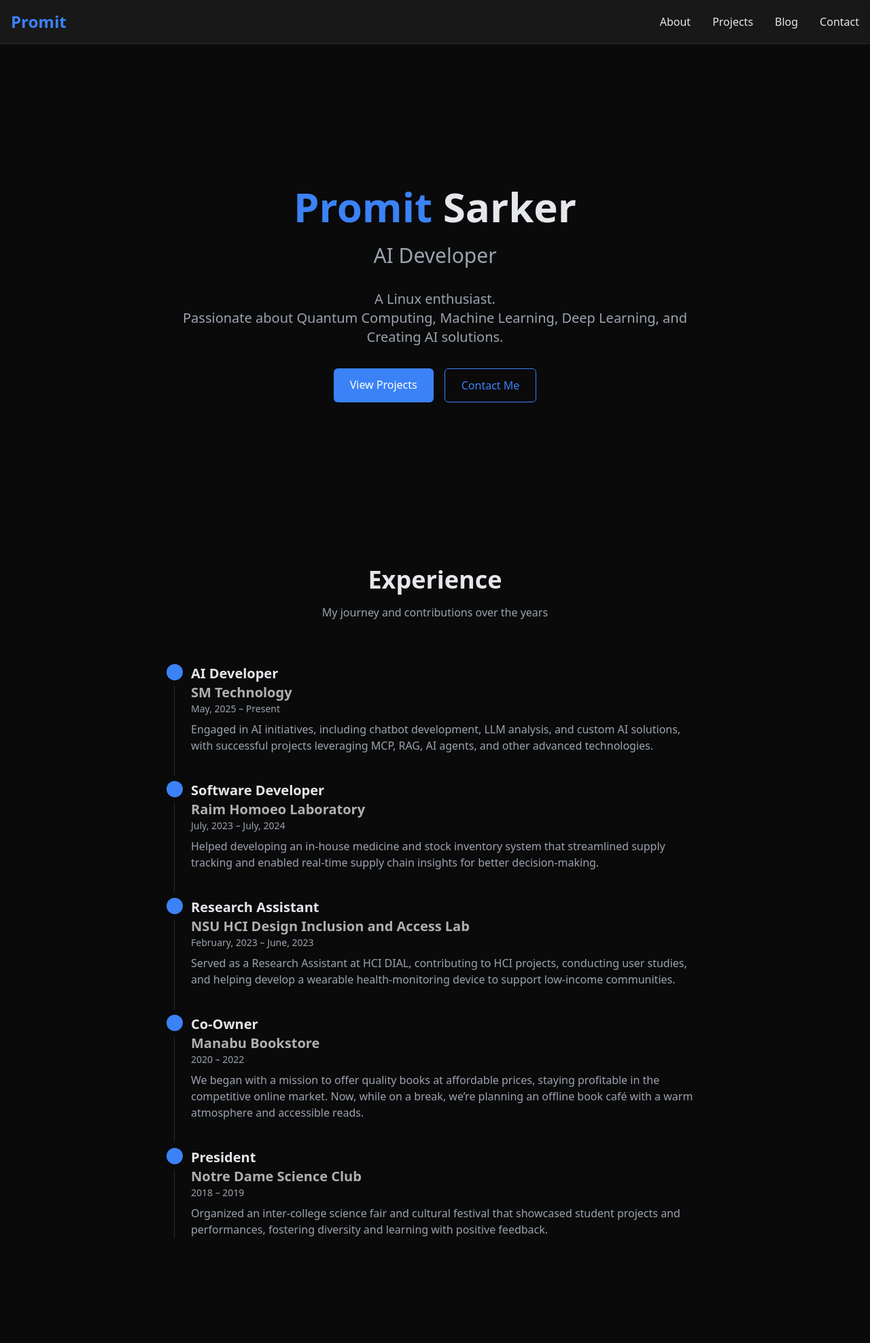
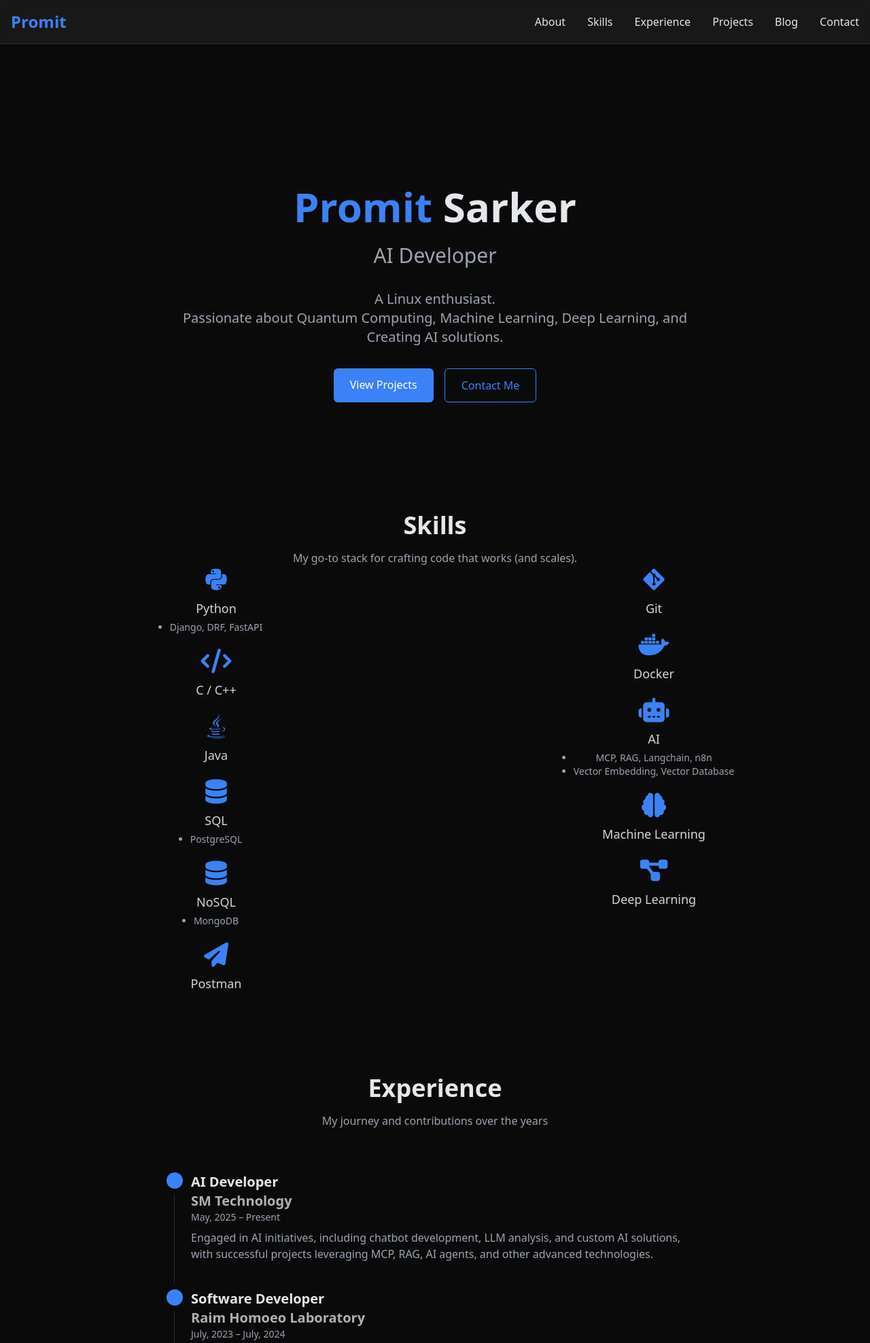
Before and after one commit to PromitSarker/Portfolio_, a Django app: page / in a window 1280 px wide. Shown: the top 1976 px of the page at 68% size. Run offline with Django 4.2, Linux system fonts and the light colour scheme; data comes from the database, SQL or seed files in the repository; both versions use the stored data as it was after the commit; some libraries are stand-ins or nearby versions.

Commit message:
added contact and skills

```diff
--- a/template/index.html
+++ b/template/index.html
@@ -81,6 +81,10 @@
         <a href="#" class="text-2xl font-bold text-accent"> Promit </a>
         <nav class="hidden md:flex space-x-8">
           <a href="#about" class="hover:text-accent transition">About</a>
+          <a href="#skills" class="hover:text-accent transition">Skills</a>
+          <a href="#experience" class="hover:text-accent transition"
+            >Experience</a
+          >
           <a href="#projects" class="hover:text-accent transition">Projects</a>
           <a href="#blog" class="hover:text-accent transition">Blog</a>
           <a href="#contact" class="hover:text-accent transition">Contact</a>
@@ -90,13 +94,16 @@
         </button>
       </div>
 
-      <!-- Mobile menu -->
       <div
         id="mobile-menu"
         class="hidden md:hidden bg-dark-800 px-4 py-2 border-t border-dark-700"
       >
         <div class="flex flex-col space-y-3">
           <a href="#about" class="hover:text-accent transition py-2">About</a>
+          <a href="#skills" class="hover:text-accent transition py-2">Skills</a>
+          <a href="#experience" class="hover:text-accent transition py-2"
+            >Experience</a
+          >
           <a href="#projects" class="hover:text-accent transition py-2"
             >Projects</a
           >
@@ -109,7 +116,6 @@
     </header>
 
     <main class="container mx-auto px-4 py-12">
-      <!-- Hero Section -->
       <section
         id="about"
         class="min-h-[80vh] flex flex-col justify-center items-center text-center fade-in"
@@ -135,7 +141,7 @@
               View Projects
             </a>
             <a
-              href="#contact"
+              href="mailto:promitsrkr@gmail.com"
               class="border border-accent text-accent hover:bg-dark-700 px-6 py-3 rounded-md transition"
             >
               Contact Me
@@ -144,7 +150,80 @@
         </div>
       </section>
 
-      <!-- Experience Section -->
+      <div id="skills" class="text-center mb-10">
+        <h3 class="text-3xl md:text-4xl font-bold mb-4">Skills</h3>
+        <p class="text-gray-400 max-w-2xl mx-auto">
+          My go-to stack for crafting code that works (and scales).
+        </p>
+        <div class="grid grid-cols-1 md:grid-cols-2 gap-10">
+          <div>
+            <ul class="space-y-5 text-gray-300">
+              <li class="flex flex-col items-center">
+                <i class="fab fa-python text-4xl text-accent mb-2"></i>
+                <span class="text-lg font-medium">Python</span>
+                <ul class="list-disc text-sm text-gray-400 mt-1">
+                  <li>Django, DRF, FastAPI</li>
+                </ul>
+              </li>
+              <li class="flex flex-col items-center">
+                <i class="fas fa-code text-4xl text-accent mb-2"></i>
+                <span class="text-lg font-medium">C / C++</span>
+              </li>
+              <li class="flex flex-col items-center">
+                <i class="fab fa-java text-4xl text-accent mb-2"></i>
+                <span class="text-lg font-medium">Java</span>
+              </li>
+              <li class="flex flex-col items-center">
+                <i class="fas fa-database text-4xl text-accent mb-2"></i>
+                <span class="text-lg font-medium">SQL</span>
+                <ul class="list-disc text-sm text-gray-400 mt-1">
+                  <li>PostgreSQL</li>
+                </ul>
+              </li>
+              <li class="flex flex-col items-center">
+                <i class="fas fa-database text-4xl text-accent mb-2"></i>
+                <span class="text-lg font-medium">NoSQL</span>
+                <ul class="list-disc text-sm text-gray-400 mt-1">
+                  <li>MongoDB</li>
+                </ul>
+              </li>
+              <li class="flex flex-col items-center">
+                <i class="fas fa-paper-plane text-4xl text-accent mb-2"></i>
+                <span class="text-lg font-medium">Postman</span>
+              </li>
+            </ul>
+          </div>
+
+          <div>
+            <ul class="space-y-5 text-gray-300">
+              <li class="flex flex-col items-center">
+                <i class="fab fa-git-alt text-4xl text-accent mb-2"></i>
+                <span class="text-lg font-medium">Git</span>
+              </li>
+              <li class="flex flex-col items-center">
+                <i class="fab fa-docker text-4xl text-accent mb-2"></i>
+                <span class="text-lg font-medium">Docker</span>
+              </li>
+              <li class="flex flex-col items-center">
+                <i class="fas fa-robot text-4xl text-accent mb-2"></i>
+                <span class="text-lg font-medium">AI</span>
+                <ul class="list-disc text-sm text-gray-400 mt-1">
+                  <li>MCP, RAG, Langchain, n8n</li>
+                  <li>Vector Embedding, Vector Database</li>
+                </ul>
+              </li>
+              <li class="flex flex-col items-center">
+                <i class="fas fa-brain text-4xl text-accent mb-2"></i>
+                <span class="text-lg font-medium">Machine Learning</span>
+              </li>
+              <li class="flex flex-col items-center">
+                <i class="fas fa-project-diagram text-4xl text-accent mb-2"></i>
+                <span class="text-lg font-medium">Deep Learning</span>
+              </li>
+            </ul>
+          </div>
+        </div>
+      </div>
       <section id="experience" class="py-20 fade-in">
         <div class="text-center mb-16">
           <h2 class="text-3xl md:text-4xl font-bold mb-4">Experience</h2>
@@ -154,7 +233,6 @@
         </div>
 
         <div class="relative border-l border-dark-700 max-w-3xl mx-auto">
-          <!-- Timeline Item -->
           <div class="mb-10 ml-6">
             <span
               class="absolute -left-3 flex items-center justify-center w-6 h-6 bg-accent rounded-full ring-8 ring-dark-900"
@@ -173,7 +251,6 @@
             </p>
           </div>
 
-          <!-- Timeline Item -->
           <div class="mb-10 ml-6">
             <span
               class="absolute -left-3 flex items-center justify-center w-6 h-6 bg-accent rounded-full ring-8 ring-dark-900"
@@ -192,7 +269,6 @@
             </p>
           </div>
 
-          <!-- Timeline Item -->
           <div class="mb-10 ml-6">
             <span
               class="absolute -left-3 flex items-center justify-center w-6 h-6 bg-accent rounded-full ring-8 ring-dark-900"
@@ -210,7 +286,6 @@
               health-monitoring device to support low-income communities.
             </p>
           </div>
-          <!-- Timeline Item -->
           <div class="mb-10 ml-6">
             <span
               class="absolute -left-3 flex items-center justify-center w-6 h-6 bg-accent rounded-full ring-8 ring-dark-900"
@@ -228,7 +303,24 @@
             </p>
           </div>
 
-          <!-- Timeline Item -->
+          <div class="mb-10 ml-6">
+            <span
+              class="absolute -left-3 flex items-center justify-center w-6 h-6 bg-accent rounded-full ring-8 ring-dark-900"
+            ></span>
+            <h3 class="text-xl font-semibold">Editorial Member</h3>
+            <h4 class="text-xl font-semibold" style="color: #b0b0b0">
+              Spellbound : A Harry Potter Magazine
+            </h4>
+            <time class="block text-sm text-gray-400 mb-2">2020 – 2022</time>
+            <p class="text-gray-400">
+              Spellbound, a Harry Potter magazine, was the online-based sole
+              publication for Bengali Harry Potter enthusiasts. As an editorial
+              team member, I contributed by ensuring the quality of the content,
+              conducting peer reviews, and promoting the magazine alongside my
+              fellow team members.
+            </p>
+          </div>
+
           <div class="mb-10 ml-6">
             <span
               class="absolute -left-3 flex items-center justify-center w-6 h-6 bg-accent rounded-full ring-8 ring-dark-900"
@@ -247,7 +339,6 @@
         </div>
       </section>
 
-      <!-- Projects Section -->
       <section id="projects" class="py-20 fade-in">
         <div class="text-center mb-16">
           <h2 class="text-3xl md:text-4xl font-bold mb-4">My Projects</h2>
@@ -260,7 +351,6 @@
           id="projects-container"
           class="grid grid-cols-1 md:grid-cols-2 lg:grid-cols-3 gap-8"
         >
-          <!-- Projects will be loaded dynamically from API -->
           <div class="text-center py-10">
             <div class="animate-pulse flex flex-col items-center">
               <div class="h-4 w-48 bg-dark-700 rounded mb-4"></div>
@@ -295,7 +385,6 @@
         </div>
       </section>
 
-      <!-- Blog Section -->
       <section id="blog" class="py-20 fade-in">
         <div class="text-center mb-16">
           <h2 class="text-3xl md:text-4xl font-bold mb-4">Latest Posts</h2>
@@ -308,7 +397,6 @@
           id="blog-posts-container"
           class="grid grid-cols-1 md:grid-cols-2 gap-8"
         >
-          <!-- Blog posts will be loaded dynamically from API -->
           <div class="text-center py-10">
             <div class="animate-pulse flex flex-col items-center">
               <div class="h-4 w-48 bg-dark-700 rounded mb-4"></div>
@@ -337,109 +425,36 @@
         </div>
       </section>
 
-      <!-- Contact Section -->
-      <!-- <section id="contact" class="py-20 fade-in">
-        <div
-          class="max-w-4xl mx-auto bg-dark-800 rounded-xl p-8 md:p-12 shadow-lg"
-        >
-          <div class="text-center mb-12">
-            <h2 class="text-3xl md:text-4xl font-bold mb-4">Get In Touch</h2>
-            <p class="text-gray-400 max-w-2xl mx-auto">
-              Have a project in mind or want to collaborate? Feel free to reach
-              out.
-            </p>
-          </div>
-
-          <form id="contact-form" class="space-y-6">
-            <div class="grid grid-cols-1 md:grid-cols-2 gap-6">
-              <div>
-                <label for="name" class="block text-gray-400 mb-2">Name</label>
-                <input
-                  type="text"
-                  id="name"
-                  name="name"
-                  class="w-full bg-dark-700 border border-dark-600 rounded-md px-4 py-3 focus:outline-none focus:ring-2 focus:ring-accent focus:border-transparent transition"
-                  required
-                />
-              </div>
-              <div>
-                <label for="email" class="block text-gray-400 mb-2"
-                  >Email</label
-                >
-                <input
-                  type="email"
-                  id="email"
-                  name="email"
-                  class="w-full bg-dark-700 border border-dark-600 rounded-md px-4 py-3 focus:outline-none focus:ring-2 focus:ring-accent focus:border-transparent transition"
-                  required
-                />
-              </div>
-            </div>
-            <div>
-              <label for="subject" class="block text-gray-400 mb-2"
-                >Subject</label
-              >
-              <input
-                type="text"
-                id="subject"
-                name="subject"
-                class="w-full bg-dark-700 border border-dark-600 rounded-md px-4 py-3 focus:outline-none focus:ring-2 focus:ring-accent focus:border-transparent transition"
-                required
-              />
-            </div>
-            <div>
-              <label for="message" class="block text-gray-400 mb-2"
-                >Message</label
-              >
-              <textarea
-                id="message"
-                name="message"
-                rows="5"
-                class="w-full bg-dark-700 border border-dark-600 rounded-md px-4 py-3 focus:outline-none focus:ring-2 focus:ring-accent focus:border-transparent transition"
-                required
-              ></textarea>
-            </div>
-            <div class="pt-4">
-              <button
-                type="submit"
-                class="w-full bg-accent hover:bg-blue-600 text-white px-6 py-4 rounded-md transition font-medium"
-              >
-                Send Message
-              </button>
-            </div>
-          </form>
-
-          <div class="mt-12 pt-8 border-t border-dark-700">
-            <div
-              class="flex flex-col md:flex-row justify-center items-center space-y-4 md:space-y-0 md:space-x-12"
-            >
+      <section id="contact" class="py-20 fade-in">
+        <div class="text-center">
+          <h2 class="text-3xl md:text-4xl font-bold mb-8">Get In Touch</h2>
+          <div class="flex justify-center space-x-8">
             <a
               href="mailto:promitsrkr@gmail.com"
-                class="flex items-center text-gray-400 hover:text-accent transition"
+              class="text-gray-400 hover:text-accent transition"
+              aria-label="Email"
             >
-                <i class="fas fa-envelope mr-3 text-xl"></i>
-                <span>Gmail</span>
+              <i class="fas fa-envelope text-4xl"></i>
             </a>
             <a
               href="https://github.com/PromitSarker"
               target="_blank"
-                class="flex items-center text-gray-400 hover:text-accent transition"
+              class="text-gray-400 hover:text-accent transition"
+              aria-label="GitHub"
             >
-                <i class="fab fa-github mr-3 text-xl"></i>
-                <span>Github</span>
+              <i class="fab fa-github text-4xl"></i>
             </a>
             <a
               href="https://www.linkedin.com/in/promitsarker"
               target="_blank"
-                class="flex items-center text-gray-400 hover:text-accent transition"
+              class="text-gray-400 hover:text-accent transition"
+              aria-label="LinkedIn"
             >
-                <i class="fab fa-linkedin mr-3 text-xl"></i>
-                <span>LinkedIn</span>
+              <i class="fab fa-linkedin text-4xl"></i>
             </a>
           </div>
         </div>
-        </div> -->
-      <!-- </section> -->
+      </section>
     </main>
 
     <footer class="bg-dark-800 py-8 border-t border-dark-700">
@@ -452,7 +467,6 @@
             </p>
           </div>
           <div class="flex space-x-6">
-            <!-- GitHub -->
             <a
               href="https://github.com/PromitSarker"
               target="_blank"
@@ -461,7 +475,6 @@
               <i class="fab fa-github text-xl"></i>
             </a>
 
-            <!-- LinkedIn -->
             <a
               href="https://www.linkedin.com/in/promitsarker"
               target="_blank"
@@ -470,7 +483,6 @@
               <i class="fab fa-linkedin text-xl"></i>
             </a>
 
-            <!-- Medium -->
             <a
               href="https://medium.com/@promitsrkr"
               target="_blank"
@@ -581,7 +593,7 @@
 
       // Load projects from API
       function loadProjects() {
-        // In a real implementation, you would fetch from your Django API:
+        // In a real implementation, you would fetch this from your Django API:
         fetch(API_ENDPOINTS.projects)
           .then((response) => response.json())
           .then((data) => renderProjects(data))
@@ -601,6 +613,26 @@
           const projectElement = document.createElement("div");
           projectElement.className =
             "project-card bg-dark-800 rounded-xl overflow-hidden border border-dark-700 relative";
+
+          // Truncate description and add a "Read More" link if a URL exists
+          let descriptionHTML = `<p class="text-gray-400 mb-4">${project.description}</p>`;
+          if (project.url) {
+            const truncatedDescription =
+              project.description.length > 150
+                ? project.description.slice(0, 150) + "..."
+                : project.description;
+
+            descriptionHTML = `
+        <p class="text-gray-400 mb-4">
+          ${truncatedDescription}
+        </p>
+        <a href="${project.url}" target="_blank" class="text-accent hover:text-blue-400 transition flex items-center">
+          Read More
+          <i class="fas fa-arrow-right ml-2 text-sm"></i>
+        </a>
+      `;
+          }
+
           projectElement.innerHTML = `
       <div class="h-64 bg-dark-700 overflow-hidden">
         <img src="${project.imageUrl}" alt="${
@@ -609,8 +641,9 @@
       </div>
       <div class="p-6">
         <h3 class="text-xl font-semibold mb-2">${project.title}</h3>
-        <p class="text-gray-400 mb-4">${project.description}</p>
-        <div class="flex flex-wrap gap-2 mb-4">
+        ${descriptionHTML}
+        <div class="mt-4">
+          <div class="flex flex-wrap gap-2">
             ${project.tags
               .map(
                 (tag) =>
@@ -618,11 +651,13 @@
               )
               .join("")}
           </div>
-        <a href="${
-          project.url
-        }" target="_blank" class="absolute bottom-4 right-4 bg-dark-700 text-accent px-3 py-2 rounded-full flex items-center gap-2 hover:bg-accent hover:text-white transition">
+          <div class="flex justify-end mt-3">
+            <a href="${project.url}" target="_blank"
+              class="bg-dark-700 text-accent px-3 py-2 rounded-full flex items-center gap-2 hover:bg-accent hover:text-white transition">
               <i class="fab fa-github"></i> GitHub
             </a>
+          </div>
+        </div>
       </div>
     `;
           container.appendChild(projectElement);
@@ -658,12 +693,8 @@
           }" class="w-full h-full object-cover">
                   </div>
                   <div class="p-6">
-                        <div class="text-gray-400 text-sm mb-2">${
-                          post.date
-                        }</div>
-                        <h3 class="text-xl font-semibold mb-3">${
-                          post.title
-                        }</h3>
+                      <div class="text-gray-400 text-sm mb-2">${post.date}</div>
+                      <h3 class="text-xl font-semibold mb-3">${post.title}</h3>
                       <p class="text-gray-400 mb-4">${
                         post.excerpt.length > 150
                           ? post.excerpt.slice(0, 150) + "..."
```
Also changed, not shown: db.sqlite3. Lines whose indentation alone changed are shown as unchanged.
